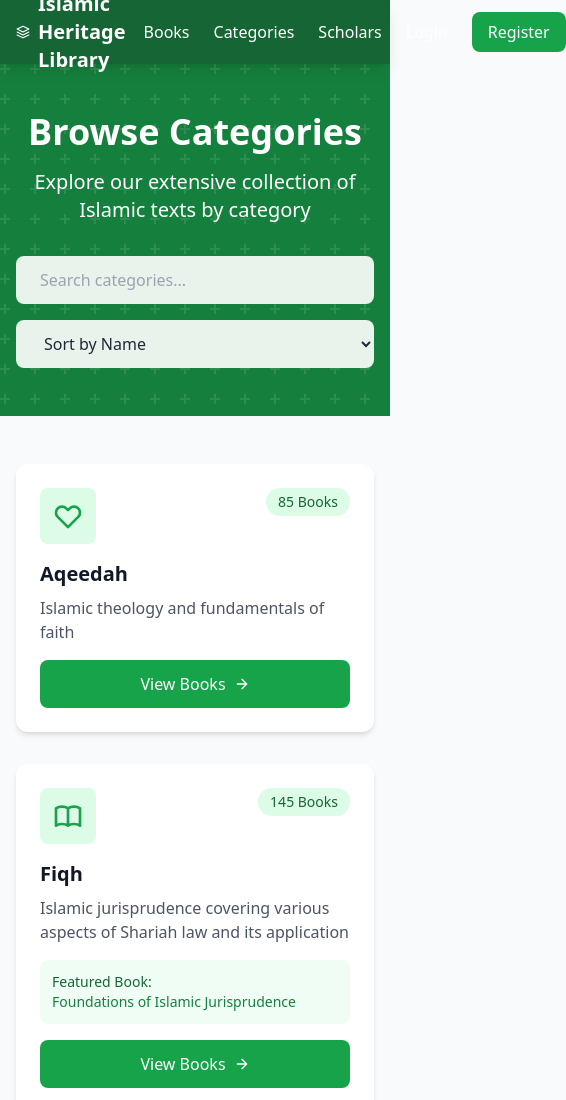
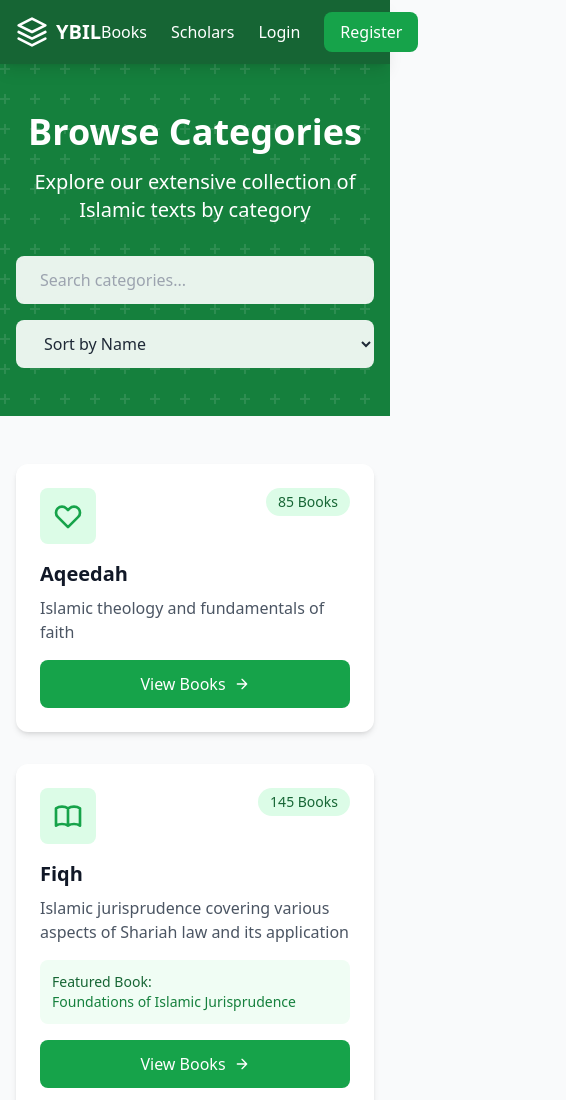
Before and after one commit to abdulhamid345/Yahaya-Bawa-Islamic-Library, a plain HTML site: page categories.html in a window 390 px wide. Shown: the top 1100 px of the page, 566 px wide, since content can reach past the window. Drawn offline with nearby package versions, Linux system fonts and the light colour scheme.

Commit message:
changes made to categories

```diff
--- a/categories.html
+++ b/categories.html
@@ -1,4 +1,4 @@
-<html><head><base href="/" /><title>Islamic Heritage Library - Categories</title>
+<html><head><base href="/" /><title>Yahaya Bawa Islamic Library - Categories</title>
 <meta charset="UTF-8">
 <meta name="viewport" content="width=device-width, initial-scale=1.0">
 <script src="https://cdn.tailwindcss.com"></script>
@@ -46,15 +46,15 @@
               <path d="M2 17L12 22L22 17" stroke="currentColor" stroke-width="2" stroke-linecap="round" stroke-linejoin="round"/>
               <path d="M2 12L12 17L22 12" stroke="currentColor" stroke-width="2" stroke-linecap="round" stroke-linejoin="round"/>
             </svg>
-            Islamic Heritage Library
+            <span class="hidden sm:inline">Yahaya Bawa Islamic Library</span>
+            <span class="sm:hidden">YBIL</span>
           </a>
         </div>
         <div class="flex items-center space-x-6">
-          <a href="/books" class="hover:text-green-200 transition-colors">Books</a>
-          <a href="/categories" class="hover:text-green-200 transition-colors">Categories</a>
-          <a href="/scholars" class="hover:text-green-200 transition-colors">Scholars</a>
-          <a href="/login" class="hover:text-green-200 transition-colors">Login</a>
-          <a href="/register" class="bg-green-600 px-4 py-2 rounded-lg hover:bg-green-700 transition-colors">Register</a>
+          <a href="books.html" class="hover:text-green-200 transition-colors">Books</a>
+          <a href="scholars-page.html" class="hover:text-green-200 transition-colors">Scholars</a>
+          <a href="login.html" class="hover:text-green-200 transition-colors">Login</a>
+          <a href="register.html" class="bg-green-600 px-4 py-2 rounded-lg hover:bg-green-700 transition-colors">Register</a>
         </div>
       </div>
     </div>
```
Also changed, not shown: books.html (+2 -0 lines), index.html (+1 -0 lines), login.html (+2 -0 lines).
